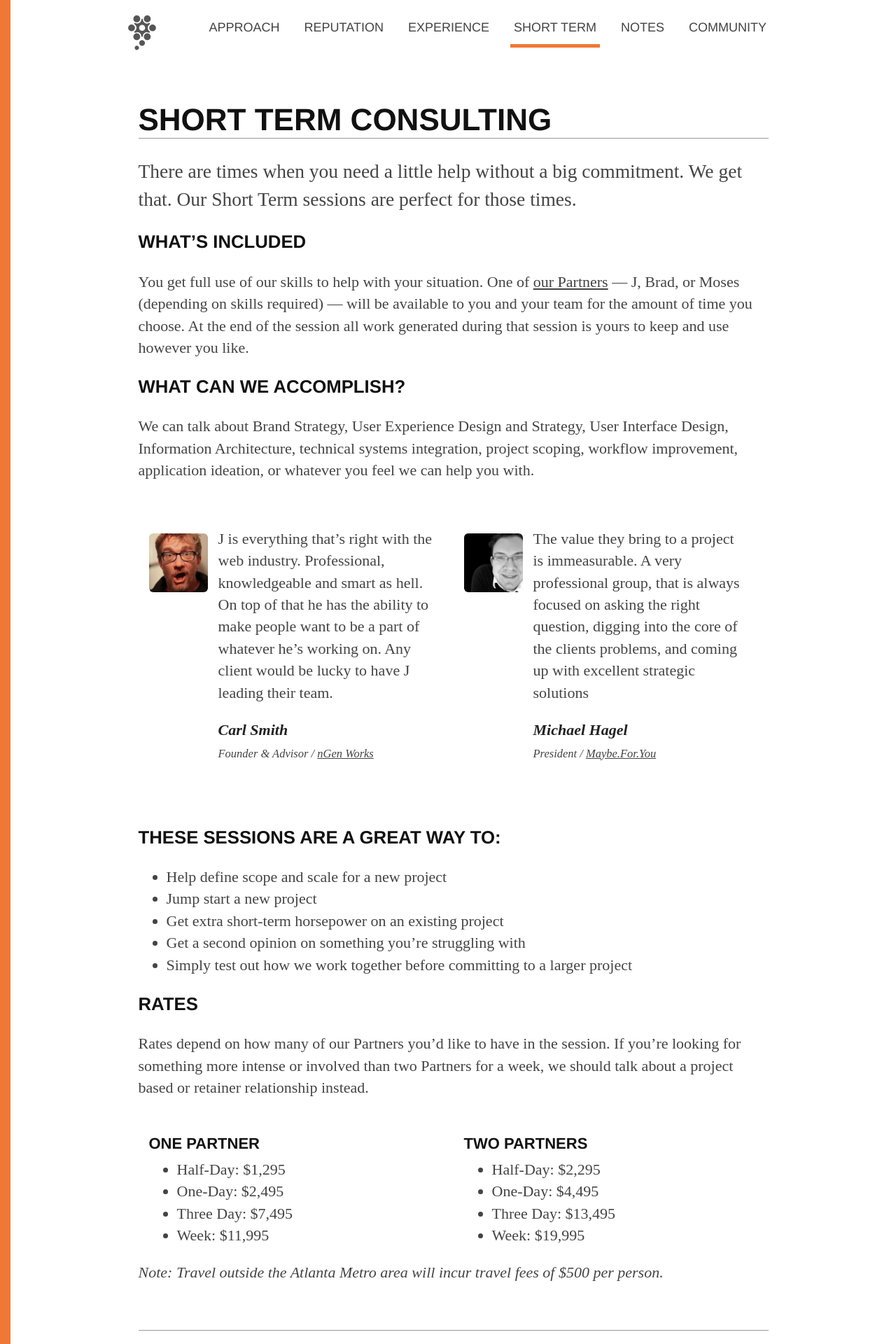
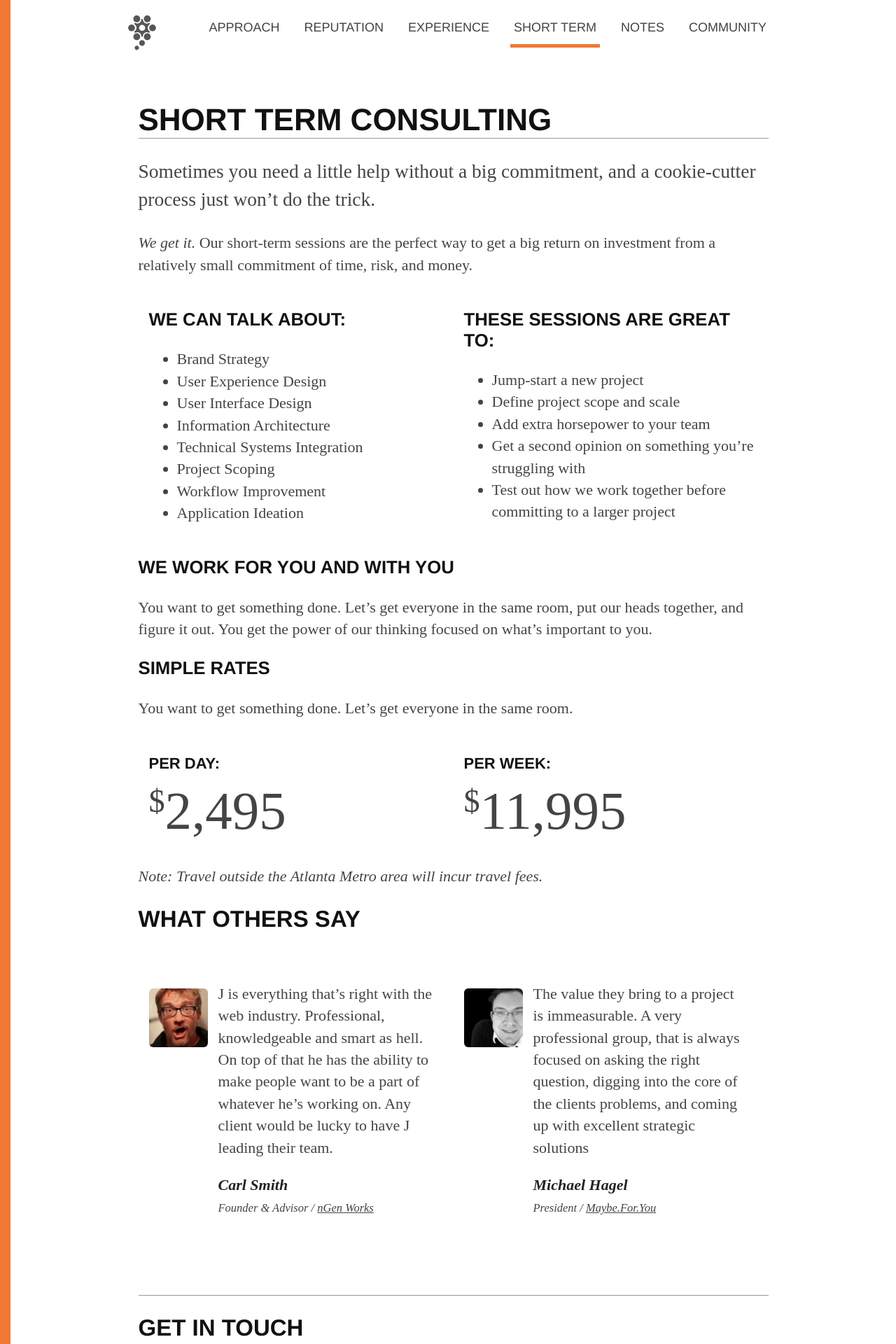
Before and after one commit to ninelabs/ninelabs.com, a Jekyll site: the page built from short-term/index.html, in a window 1280 px wide. Shown: the top 1920 px of the page at 70% size. Built offline with Jekyll 4.4.1, drawn with Linux system fonts in a browser that asks for light colours; nearby versions of some CDN libraries; Markdown is read by kramdown in place of the engine named in the settings.

Commit message:
Short Term page updates.
Signed-off-by: J Cornelius <github@jcornelius.com>

```diff
--- a/css/styles.css
+++ b/css/styles.css
@@ -1017,26 +1017,36 @@ blockquote i:before, blockquote em:before {
   margin-top: .4em;
   padding-top: 0;
 }
+/* line 313, ../_sass/styles.scss */
+.session-option .session-rate {
+  font-size: 3.5em;
+  margin: 0;
+  padding: 0;
+}
+/* line 317, ../_sass/styles.scss */
+.session-option .session-rate sup {
+  font-size: .6em;
+}
 
-/* line 320, ../_sass/styles.scss */
+/* line 328, ../_sass/styles.scss */
 #community .media {
   border-top: 1px solid #999999;
 }
-/* line 323, ../_sass/styles.scss */
+/* line 331, ../_sass/styles.scss */
 #community .media-object img {
   margin-top: 1em;
   max-width: 120px;
 }
-/* line 327, ../_sass/styles.scss */
+/* line 335, ../_sass/styles.scss */
 #community .media-body h3 {
   margin-bottom: 0;
 }
-/* line 331, ../_sass/styles.scss */
+/* line 339, ../_sass/styles.scss */
 #community .offsite-link:after {
   content: "\000A0\000BB";
 }
 
-/* line 340, ../_sass/styles.scss */
+/* line 348, ../_sass/styles.scss */
 aside.meta p {
   color: #999999;
   font-size: .7em;
@@ -1044,134 +1054,134 @@ aside.meta p {
   padding: 0;
 }
 
-/* line 348, ../_sass/styles.scss */
+/* line 356, ../_sass/styles.scss */
 .post-excerpt-container {
   border-bottom: 1px solid #999999;
   margin-bottom: 2em;
   padding-bottom: 2em;
 }
-/* line 358, ../_sass/styles.scss */
+/* line 366, ../_sass/styles.scss */
 .post-excerpt-container .post-excerpt h3 {
   margin: 0 0 .5em;
 }
 
-/* line 364, ../_sass/styles.scss */
+/* line 372, ../_sass/styles.scss */
 .post-container .post-meta {
   color: #333333;
 }
-/* line 366, ../_sass/styles.scss */
+/* line 374, ../_sass/styles.scss */
 .post-container .post-meta em {
   color: #999999;
 }
 
-/* line 372, ../_sass/styles.scss */
+/* line 380, ../_sass/styles.scss */
 .post-content header {
   border-bottom: 1px solid #999999;
   margin-bottom: 2em;
   padding-bottom: .5em;
 }
-/* line 376, ../_sass/styles.scss */
+/* line 384, ../_sass/styles.scss */
 .post-content header h2 {
   line-height: .9em;
   margin: 0;
 }
-/* line 380, ../_sass/styles.scss */
+/* line 388, ../_sass/styles.scss */
 .post-content header h4 {
   color: #555555;
   margin: 0;
 }
-/* line 385, ../_sass/styles.scss */
+/* line 393, ../_sass/styles.scss */
 .post-content h2, .post-content h3, .post-content h4 {
   color: #555555;
   margin-bottom: .5em;
   margin-top: 1.5em;
   padding-bottom: 0;
 }
-/* line 391, ../_sass/styles.scss */
+/* line 399, ../_sass/styles.scss */
 .post-content h3 {
   color: #F07834;
 }
-/* line 394, ../_sass/styles.scss */
+/* line 402, ../_sass/styles.scss */
 .post-content img:first-of-type {
   margin-bottom: 2em;
 }
-/* line 397, ../_sass/styles.scss */
+/* line 405, ../_sass/styles.scss */
 .post-content p {
   margin-top: 0;
   padding-top: 0;
 }
-/* line 401, ../_sass/styles.scss */
+/* line 409, ../_sass/styles.scss */
 .post-content .post-description {
   border-bottom: 1px solid #999999;
   font-size: .8em;
   margin-bottom: 4em;
   padding-bottom: 2em;
 }
-/* line 406, ../_sass/styles.scss */
+/* line 414, ../_sass/styles.scss */
 .post-content .post-description p {
   margin-bottom: 1em;
   padding: 0;
 }
-/* line 411, ../_sass/styles.scss */
+/* line 419, ../_sass/styles.scss */
 .post-content .post-disclaimer {
   color: #F07834;
   font-style: italic;
 }
 
-/* line 416, ../_sass/styles.scss */
+/* line 424, ../_sass/styles.scss */
 .fa.highlight {
   color: #F07834;
 }
 
-/* line 426, ../_sass/styles.scss */
+/* line 434, ../_sass/styles.scss */
 .labnotes iframe.twitter-tweet {
   margin-left: 40px !important;
 }
 
-/* line 431, ../_sass/styles.scss */
+/* line 439, ../_sass/styles.scss */
 .posts-page-navigation {
   border-top: 1px solid #999999;
   font-size: .8em;
   margin-top: 2em;
   padding-top: 1em;
 }
-/* line 440, ../_sass/styles.scss */
+/* line 448, ../_sass/styles.scss */
 .posts-page-navigation .right {
   text-align: right;
 }
 
-/* line 452, ../_sass/styles.scss */
+/* line 460, ../_sass/styles.scss */
 .docs .post ol li {
   list-style-type: decimal;
   padding-top: .75em;
   margin-bottom: .125em;
 }
-/* line 456, ../_sass/styles.scss */
+/* line 464, ../_sass/styles.scss */
 .docs .post ol li ol li {
   list-style-type: lower-latin;
 }
-/* line 458, ../_sass/styles.scss */
+/* line 466, ../_sass/styles.scss */
 .docs .post ol li ol li ol li {
   list-style-type: lower-roman;
 }
 
-/* line 470, ../_sass/styles.scss */
+/* line 478, ../_sass/styles.scss */
 .footer-contact {
   border-bottom: 1px solid #999999;
   border-top: 1px solid #999999;
   margin-top: 2em;
   padding-bottom: 1em;
 }
-/* line 475, ../_sass/styles.scss */
+/* line 483, ../_sass/styles.scss */
 .footer-contact h2 {
   margin-bottom: 0;
 }
-/* line 478, ../_sass/styles.scss */
+/* line 486, ../_sass/styles.scss */
 .footer-contact p {
   margin-top: 0;
 }
 
-/* line 487, ../_sass/styles.scss */
+/* line 495, ../_sass/styles.scss */
 #contact h2 {
   font-family: "ff-tisa-web-pro", serif;
   font-style: italic;
@@ -1179,37 +1189,37 @@ aside.meta p {
   text-transform: none;
 }
 
-/* line 494, ../_sass/styles.scss */
+/* line 502, ../_sass/styles.scss */
 .contact-options {
   margin-bottom: 3em;
 }
 
-/* line 498, ../_sass/styles.scss */
+/* line 506, ../_sass/styles.scss */
 .contact-option {
   font-size: 1.25em;
   margin: 0;
   padding: 0;
 }
 
-/* line 507, ../_sass/styles.scss */
+/* line 515, ../_sass/styles.scss */
 #jobs .job, #jobs .how-we-work, #jobs .get-in-touch {
   border-top: 1px solid #F07834;
 }
-/* line 510, ../_sass/styles.scss */
+/* line 518, ../_sass/styles.scss */
 #jobs .job {
   padding: 1.5em;
 }
-/* line 512, ../_sass/styles.scss */
+/* line 520, ../_sass/styles.scss */
 #jobs .job .fa {
   color: #9fe32c;
 }
-/* line 515, ../_sass/styles.scss */
+/* line 523, ../_sass/styles.scss */
 #jobs .job .job-meta {
   color: #aaa;
   font-size: .9em;
 }
 
-/* line 525, ../_sass/styles.scss */
+/* line 533, ../_sass/styles.scss */
 footer {
   font-family: "freight-sans-pro", "helvetica neue", helvetica, sans-serif;
   margin: 0;
@@ -1217,36 +1227,36 @@ footer {
   text-align: center;
 }
 @media (max-width: 767px) {
-  /* line 525, ../_sass/styles.scss */
+  /* line 533, ../_sass/styles.scss */
   footer {
     padding: 0 0 2em;
   }
 }
-/* line 533, ../_sass/styles.scss */
+/* line 541, ../_sass/styles.scss */
 footer nav {
   margin: 1.5em 0 1em;
 }
-/* line 535, ../_sass/styles.scss */
+/* line 543, ../_sass/styles.scss */
 footer nav a {
   font-size: .8em;
   padding: 0 .5em;
 }
-/* line 540, ../_sass/styles.scss */
+/* line 548, ../_sass/styles.scss */
 footer .social {
   margin-bottom: 1em;
 }
-/* line 542, ../_sass/styles.scss */
+/* line 550, ../_sass/styles.scss */
 footer .social a {
   display: inline-block;
   font-size: 1.25em;
   margin: 0 20px;
 }
-/* line 548, ../_sass/styles.scss */
+/* line 556, ../_sass/styles.scss */
 footer .copyright {
   font-size: .8em;
 }
 
-/* line 564, ../_sass/styles.scss */
+/* line 572, ../_sass/styles.scss */
 pre {
   border: none;
   padding: 0;
--- a/short-term/index.html
+++ b/short-term/index.html
@@ -5,22 +5,61 @@ pid: short-term
 redirect_from: "/sessions/"
 ---
 
-<section id="sessions">
+<section id="work">
   <header>
     <hgroup>
       <h1>Short Term Consulting</h1>
     </hgroup>
   </header>
 
-  <p class="lead">There are times when you need a little help without a big commitment. We get that. Our Short Term sessions are perfect for those times.</p>
+  <p class="lead">Sometimes you need a little help without a big commitment, and a cookie-cutter process just won&rsquo;t do the trick.</p>
+  <p><em>We get it.</em> Our short-term sessions are the perfect way to get a big return on investment from a relatively small commitment of time, risk, and money.</p>
 
-  <h3>What&rsquo;s Included</h3>
-  <p>You get full use of our skills to help with your situation. One of <a href="/experience/">our Partners</a> &mdash; J, Brad, or Moses (depending on skills required) &mdash; will be available to you and your team for the amount of time you choose. At the end of the session all work generated during that session is yours to keep and use however you like.</p>
+  <div class="session-options">
+    <div class="session-option">
+      <h3>We can talk about:</h3>
+      <ul>
+        <li>Brand Strategy</li>
+        <li>User Experience Design</li>
+        <li>User Interface Design</li>
+        <li>Information Architecture</li>
+        <li>Technical Systems Integration</li>
+        <li>Project Scoping</li>
+        <li>Workflow Improvement</li>
+        <li>Application Ideation</li>
+      </ul>
+    </div>
+    <div class="session-option">
+      <h3>These sessions are great to:</h3>
+      <ul>
+        <li>Jump-start a new project</li>
+        <li>Define project scope and scale</li>
+        <li>Add extra horsepower to your team</li>
+        <li>Get a second opinion on something you&rsquo;re struggling with</li>
+        <li>Test out how we work together before committing to a larger project</li>
+      </ul>
+    </div>
+  </div>
 
-  <h3>What can we accomplish?</h3>
-  <p>We can talk about Brand Strategy, User Experience Design and Strategy, User Interface Design, Information Architecture, technical systems integration, project scoping, workflow improvement, application ideation, or whatever you feel we can help you with.</p>
+  <h3>We Work For You and With You</h3>
+  <p>You want to get something done. Let&rsquo;s get everyone in the same room, put our heads together, and figure it out. You get the power of our thinking focused on what&rsquo;s important to you.</p>
 
-  <div class="quotes">
+  <h3>Simple Rates</h3>
+  <p>You want to get something done. Let&rsquo;s get everyone in the same room.</p>
+  <div class="session-options">
+    <div class="session-option">
+      <h4>Per Day:</h4>
+      <p class="session-rate"><sup>$</sup>2,495</p>
+    </div>
+    <div class="session-option">
+      <h4>Per Week:</h4>
+      <p class="session-rate"><sup>$</sup>11,995</p>
+    </div>
+  </div>
+  <p><em>Note: Travel outside the Atlanta Metro area will incur travel fees.</em></p>
+
+  <h2>What Others Say</h2>
+  <div class="quotes well">
     <div class="quote">
       <div class="media">
         <div class="media-object"><img src="/img/people/carl-smith.jpg" alt="Carl Smith"></div>
@@ -40,40 +79,11 @@ redirect_from: "/sessions/"
       </div>
     </div>
   </div>
+</section>
 
 
-  <h3>These sessions are a great way to:</h3>
-  <ul>
-    <li>Help define scope and scale for a new project</li>
-    <li>Jump start a new project</li>
-    <li>Get extra short-term horsepower on an existing project</li>
-    <li>Get a second opinion on something you&rsquo;re struggling with</li>
-    <li>Simply test out how we work together before committing to a larger project</li>
-  </ul>
 
-  <h3>Rates</h3>
-  <p>Rates depend on how many of our Partners you&rsquo;d like to have in the session. If you&rsquo;re looking for something more intense or involved than two Partners for a week, we should talk about a project based or retainer relationship instead.</p>
-  <div class="session-options">
-    <div class="session-option">
-      <h4>One Partner</h4>
-      <ul>
-        <li>Half-Day: $1,295</li>
-        <li>One-Day: $2,495</li>
-        <li>Three Day: $7,495</li>
-        <li>Week: $11,995</li>
-      </ul>
-    </div>
-    <div class="session-option">
-      <h4>Two Partners</h4>
-      <ul>
-        <li>Half-Day: $2,295</li>
-        <li>One-Day: $4,495</li>
-        <li>Three Day: $13,495</li>
-        <li>Week: $19,995</li>
-      </ul>
-    </div>
-    <p><em>Note: Travel outside the Atlanta Metro area will incur travel fees of $500 per person.</em></p>
-  </div>
-</section>
+
+
 
 {% include footer-contact.html %}
```
Also changed, not shown: _sass/styles.scss (+8 -0 lines), css/styleguide.css (+55 -45 lines).
